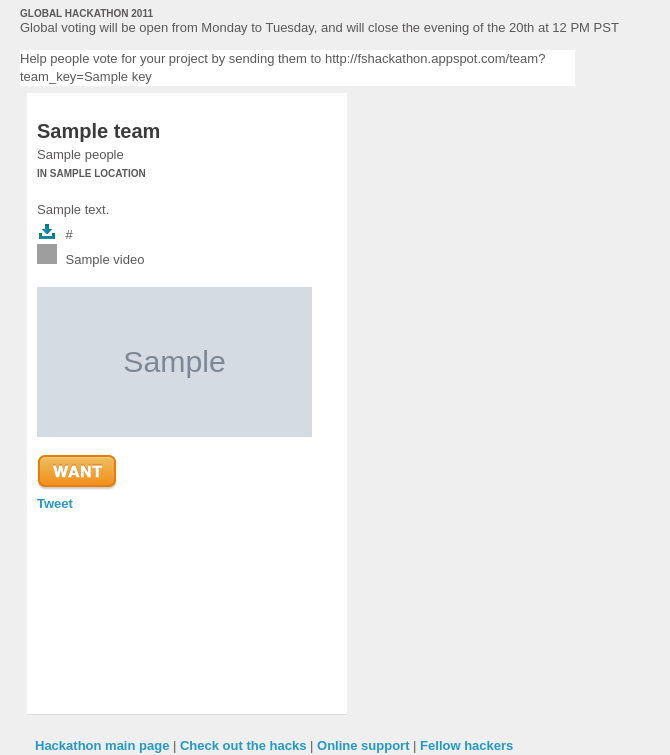
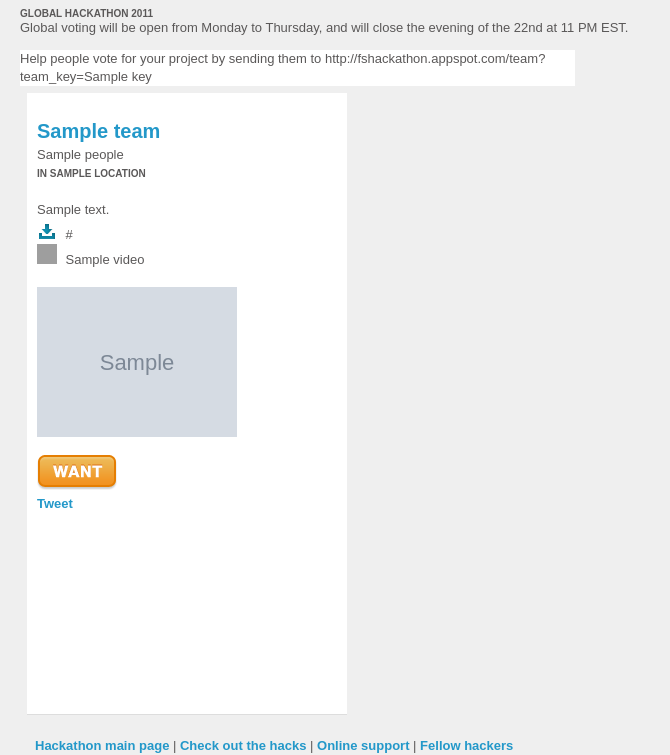
Before and after one commit to kushal/fshackathon, a Python web app: template templates/list.html in a window 1280 px wide. Shown: the part 320-1075 px from the top of the page, without its empty margins (0-670 px from the left). Run offline with Jinja, Linux system fonts and the light colour scheme; the template is opened without the code that fills it: most values are stand-ins (such as "Sample title", 1, 10 or a date in 2020); grey boxes marked "Sample" are stand-in pictures; some libraries are stand-ins or nearby versions; grey boxes are pictures that could not be loaded.

Commit message:
Updating links and stuff (cosmetic changes)

```diff
--- a/static/style2.css
+++ b/static/style2.css
@@ -38,9 +38,9 @@ body {
   line-height: 18px;
 }
 
-h2 {
+h2, .hackName {
   font-size: 20px;
-  color: #3b3b3b;
+  color: #5A5858;
   line-height: 20px;
   font-weight:bold;
   margin-bottom:5px;
@@ -48,6 +48,11 @@ h2 {
 
 h2 a:hover{
   text-decoration:none;
+  color:#333;
+}
+
+h2 a{
+  text-decoration:none
   color:#000000;
 }
 
--- a/templates/list.html
+++ b/templates/list.html
@@ -2,7 +2,7 @@
 
 {% block body %}
 <div style="clear:both;">
- <!--h1 style="margin:0px;padding:0px;">Teams</h1> <a href="add">Add/edit team</a> | <a href="listlocal">Participate in local voting</a>-->Global voting will be open from Monday to Tuesday, and will close the evening of the 20th at 12 PM PST<br/><br/>
+ <!--h1 style="margin:0px;padding:0px;">Teams</h1> <a href="add">Add/edit team</a> | <a href="listlocal">Participate in local voting</a>-->Global voting will be open from Monday to Thursday, and will close the evening of the 22nd at 11 PM EST.<br/><br/>
 </div>
 
 <div class="content">
@@ -14,7 +14,7 @@
   {% for team in teams %}
     <div class="entryDetail" style="height:600px;width: 300px;">
 
-         <a href="/team?team_key={{ team.key }}"><h2>{{ team.name|escape }}</h2></a>
+         <h2><a href="/team?team_key={{ team.key }}">{{ team.name|escape }}</a></h2>
 
           <div class="authors">{{ team.people|escape }}<br/>
           <span class="location">in {{ team.location|escape }}</span>
@@ -29,7 +29,7 @@
         {% if team.video %}  <img src="static/images/ico_video.png" style="width:20px;height:20px;"> {{ team.video|urlize }} <br/>{% endif %} <br/>
 
 
-        {% if team.image %}<img style="width:275px; height:150px;" src="{{ team.image }}"> <br/>{% endif %}
+        {% if team.image %}<img style="max-width:275px; max-height:150px;" src="{{ team.image }}"> <br/>{% endif %}
 
 
       <div class="vote">
```
